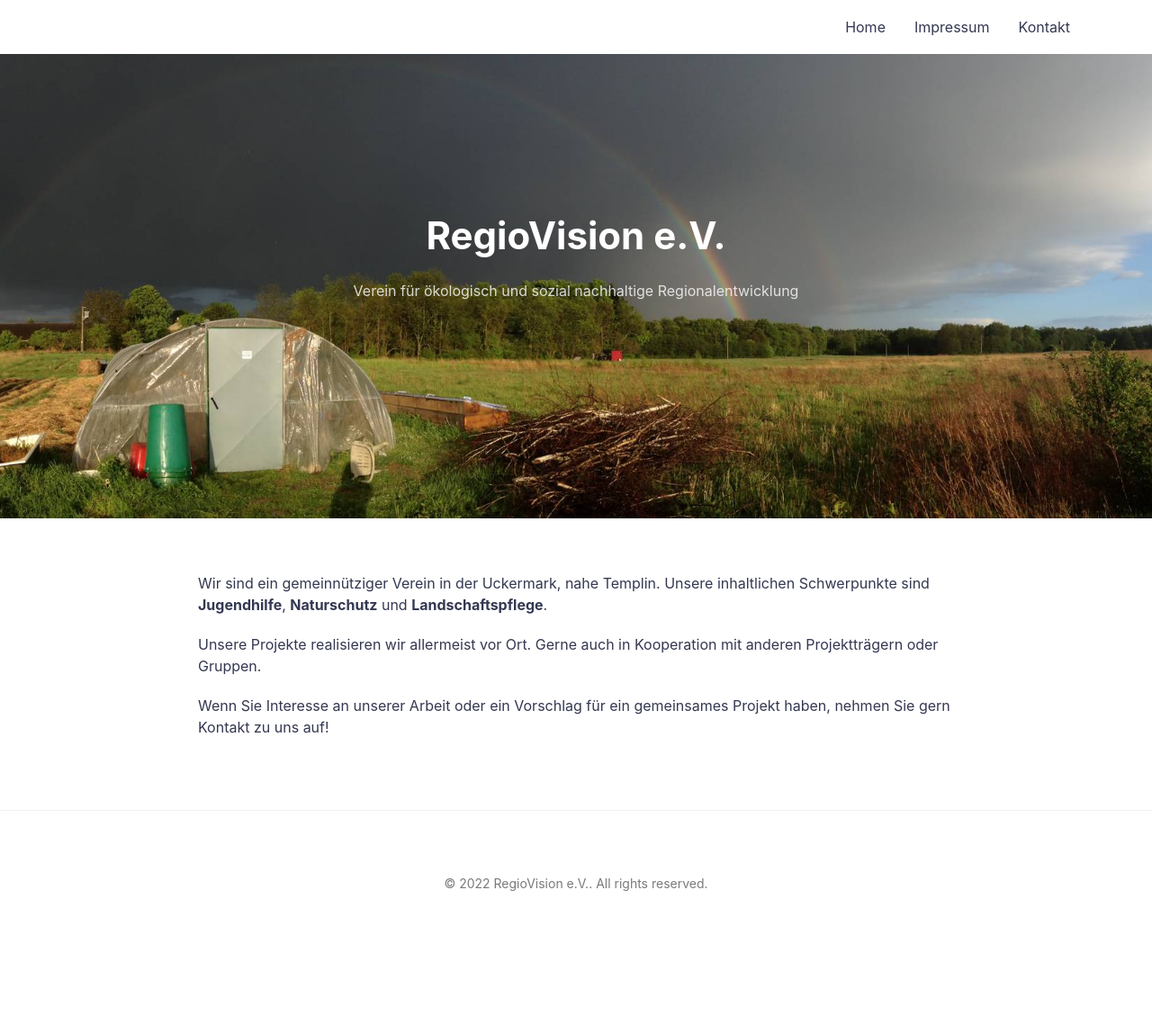
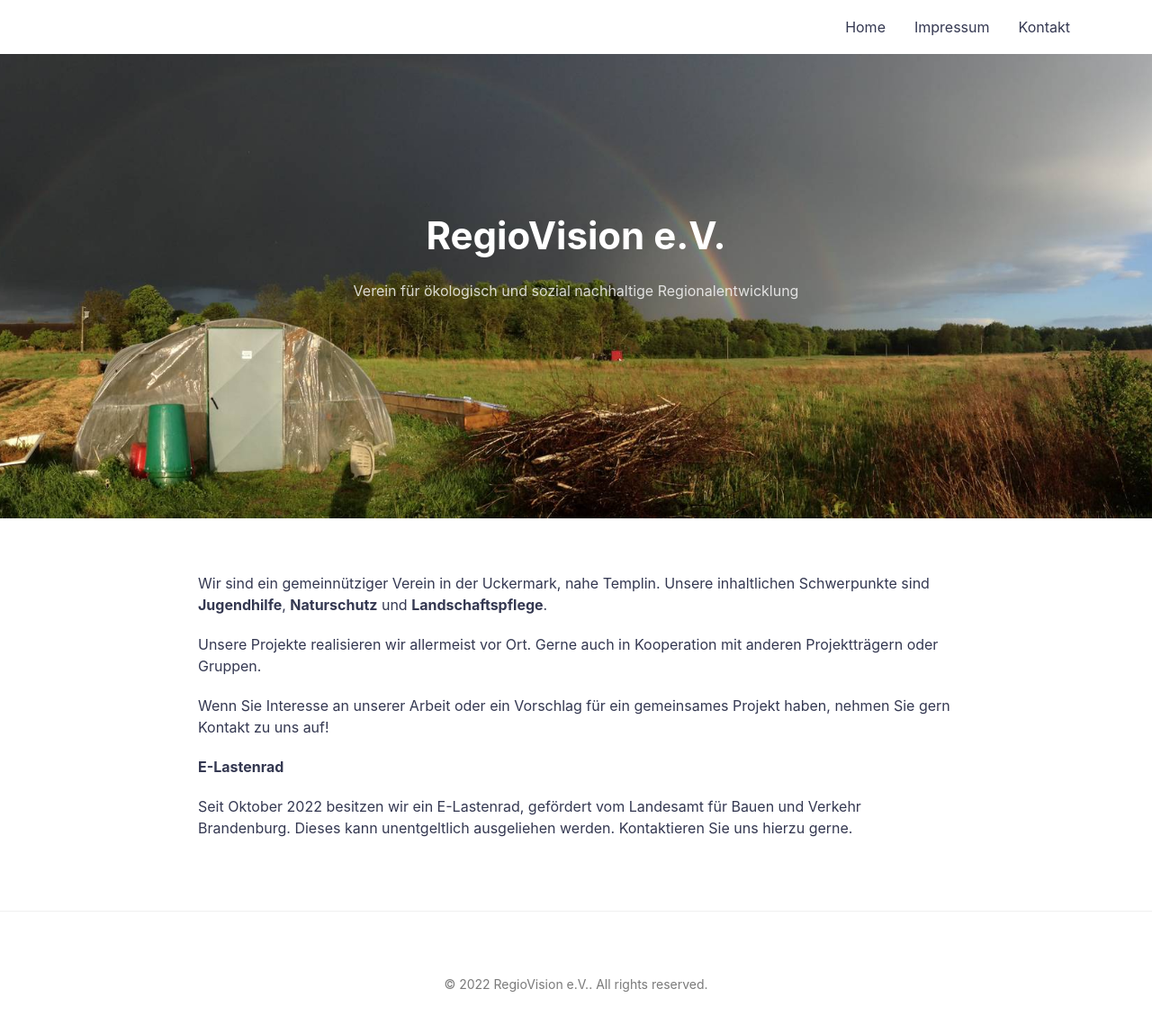
Before and after one commit to andylatte/regiovision, a Jekyll site: the page built from index.md, in a window 1280 px wide. Shown: the whole page at 90% size. Built offline with Jekyll 4.4.1, drawn with Linux system fonts in a browser that asks for light colours; before the commit the page ends 1037 px from its top, so only the background shows below that.

Commit message:
Update index.md
add E Lastenrad info

```diff
--- a/index.md
+++ b/index.md
@@ -12,3 +12,7 @@ Wir sind ein gemeinnütziger Verein in der Uckermark, nahe Templin. Unsere inhal
 Unsere Projekte realisieren wir allermeist vor Ort. Gerne auch in Kooperation mit anderen Projektträgern oder Gruppen.
 
 Wenn Sie Interesse an unserer Arbeit oder ein Vorschlag für ein gemeinsames Projekt haben, nehmen Sie gern Kontakt zu uns auf!
+
+**E-Lastenrad**
+
+Seit Oktober 2022 besitzen wir ein E-Lastenrad, gefördert vom Landesamt für Bauen und Verkehr Brandenburg. Dieses kann unentgeltlich ausgeliehen werden. Kontaktieren Sie uns hierzu gerne.
```
